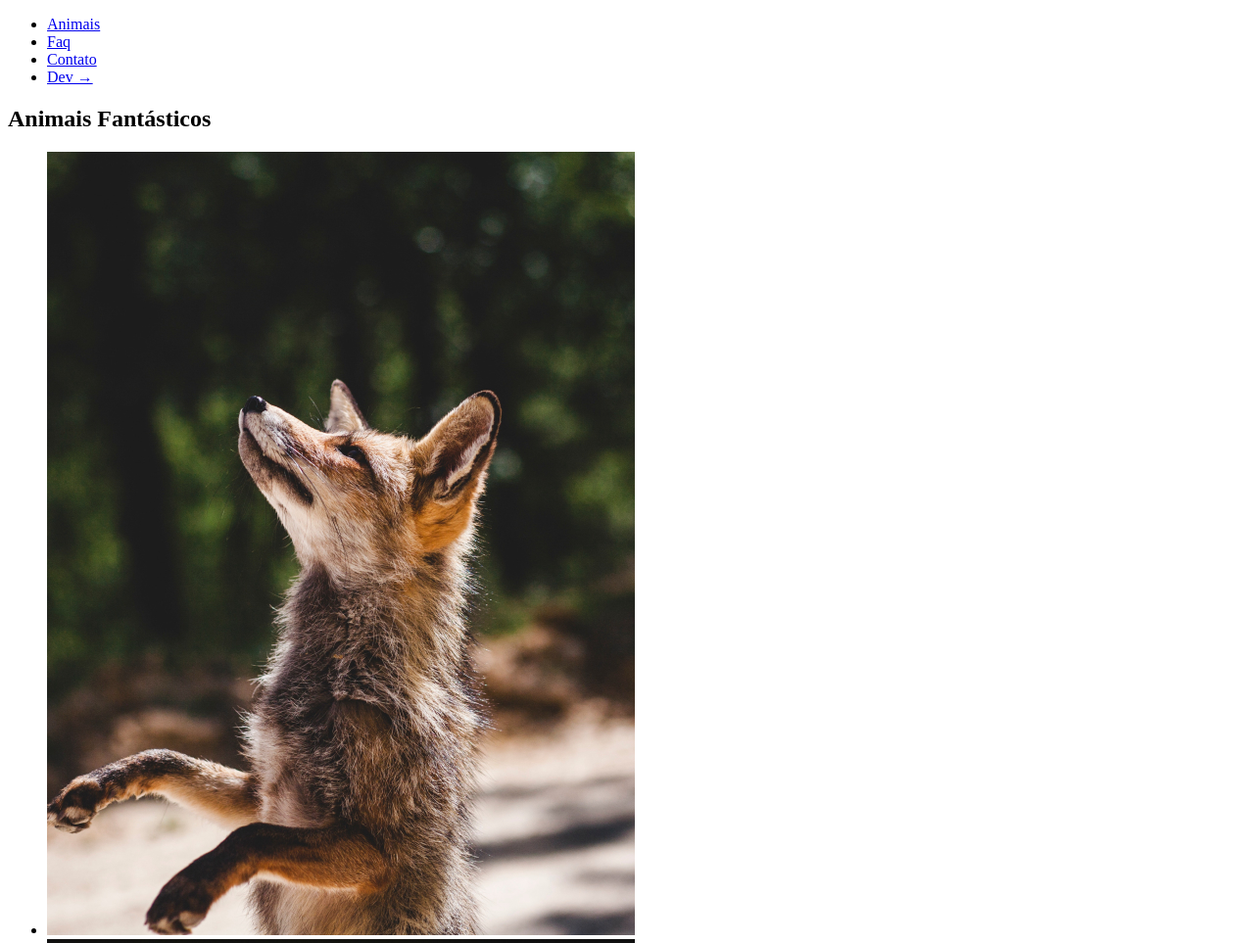
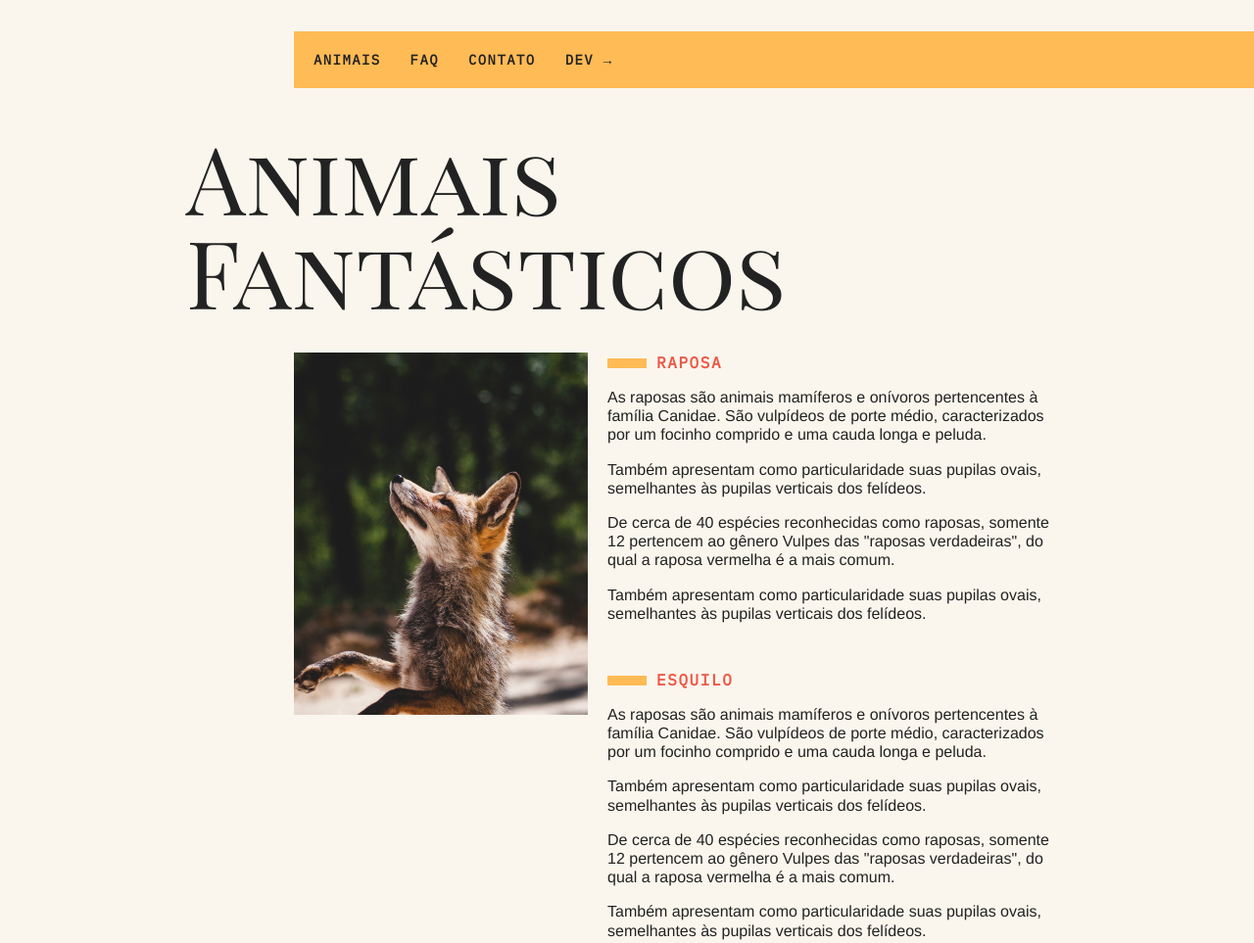
Before and after one commit to roberta-silva/animais-fantasticos, a plain HTML site: page index.html in a window 1280 px wide. Shown: the top 963 px of the page at 98% size. Drawn offline with Linux system fonts and the light colour scheme.

Commit message:
css pagina inicial

```diff
--- a/css/style.css
+++ b/css/style.css
@@ -0,0 +1,110 @@
+body,
+h1,
+h2,
+ul,
+li,
+p,
+dd,
+dt,
+dl {
+  margin: 0px;
+  padding: 0px;
+}
+img {
+  display: block;
+  max-width: 100%;
+}
+ul {
+  list-style: none;
+}
+body {
+  background: #faf6ed;
+  color: #222;
+  -webkit-font-smoothing: antialiased;
+  display: grid;
+  grid-template-columns: 1fr 120px minmax(300px, 800px) 1fr;
+}
+.menu {
+  grid-column: 3 / 5;
+  margin-top: 2rem;
+  margin-bottom: 2rem;
+  background: #fb5;
+}
+.menu ul {
+  display: flex;
+  flex-wrap: wrap;
+  padding: 10px;
+}
+.menu li a {
+  display: block;
+  padding: 10px;
+  margin-right: 10px;
+  color: #222;
+  text-decoration: none;
+  font-family: "IBM Plex Mono", monospace;
+  font-weight: bold;
+  text-transform: uppercase;
+  font-size: 0.875rem;
+  letter-spacing: 0.1em;
+}
+.grid-section {
+  grid-column: 2 / 4;
+  width: 100%;
+  box-sizing: border-box;
+  padding: 10px;
+  display: grid;
+  grid-template-columns: 90px 300px 1fr;
+  gap: 20px;
+  margin-bottom: 4rem;
+}
+.titulo {
+  font-family: "Playfair Display SC", Georgia;
+  font-size: 6rem;
+  line-height: 1;
+  font-weight: 400;
+  margin-bottom: 1rem;
+  grid-column: 1 / 4;
+}
+.animais h2 {
+  font-family: "IBM Plex Mono", monospace;
+  font-size: 1rem;
+  text-transform: uppercase;
+  letter-spacing: 0.1em;
+  margin-bottom: 1rem;
+  color: #e54;
+}
+.animais h2::before {
+  content: "";
+  display: inline-block;
+  width: 40px;
+  height: 10px;
+  margin-right: 10px;
+  background: #fb5;
+}
+.animais p {
+  font-family: Helvetica, Arial, sans-serif;
+  line-height: 1.2;
+  margin-bottom: 1rem;
+}
+.animais-lista {
+  height: 370px;
+  overflow-y: scroll;
+  grid-column: 2;
+}
+.animais-lista::-webkit-scrollbar {
+  width: 18px;
+}
+.animais-lista::-webkit-scrollbar-thumb {
+  background: #fb5;
+  border-left: 4px solid #faf6ed;
+  border-right: 4px solid #faf6ed;
+}
+.animais-lista::-webkit-scrollbar-track {
+  background: #faf6ed;
+}
+.animais-descricao {
+  grid-column: 3;
+}
+.animais-descricao section {
+  margin-bottom: 3rem;
+}
--- a/index.html
+++ b/index.html
@@ -4,6 +4,10 @@
 <head>
   <meta charset="UTF-8">
   <meta name="viewport" content="width=device-width, initial-scale=1.0">
+  <link rel="preconnect" href="https://fonts.googleapis.com">
+  <link rel="preconnect" href="https://fonts.gstatic.com" crossorigin>
+  <link href="https://fonts.googleapis.com/css2?family=IBM+Plex+Mono&family=Playfair+Display+SC&display=swap" rel="stylesheet">
+
   <link rel="stylesheet" href="./css/style.css">
   <title>Animais Fantásticos</title>
 </head>
@@ -19,24 +23,24 @@
   </nav>
   <section class="grid-section animais" id="animais">
     <h1 class="titulo">Animais Fantásticos</h1>
-    <ul>
+    <ul class="animais-lista">
       <li>
-        <img src="./img/imagem1.jpg" width="600" height="800" alt="Raposa vermelha em pé sobre patas traseiras, iluminada pelo sol">
+        <img src="./img/imagem1.jpg" alt="Raposa vermelha em pé sobre patas traseiras, iluminada pelo sol">
       </li>
       <li>
-        <img src="./img/imagem2.jpg" width="600" height="800" alt="Esquilo marrom olhando para fente">
+        <img src="./img/imagem2.jpg" alt="Esquilo marrom olhando para fente">
       </li>
       <li>
-        <img src="./img/imagem3.jpg" width="600" height="800" alt="Urso negro na natureza">
+        <img src="./img/imagem3.jpg" alt="Urso negro na natureza">
       </li>
       <li>
-        <img src="./img/imagem4.jpg" width="600" height="800" alt="Lobo cinzento">
+        <img src="./img/imagem4.jpg" alt="Lobo cinzento">
       </li>
       <li>
-        <img src="./img/imagem5.jpg" width="600" height="800" alt="Babuino com a cabeça apoiada sobre as patas dianteiras">
+        <img src="./img/imagem5.jpg" alt="Babuino com a cabeça apoiada sobre as patas dianteiras">
       </li>
       <li>
-        <img src="./img/imagem6.jpg" width="600" height="800" alt="Leão na natureza">
+        <img src="./img/imagem6.jpg" alt="Leão na natureza">
       </li>
     </ul>
     <div class="animais-descricao">
```
